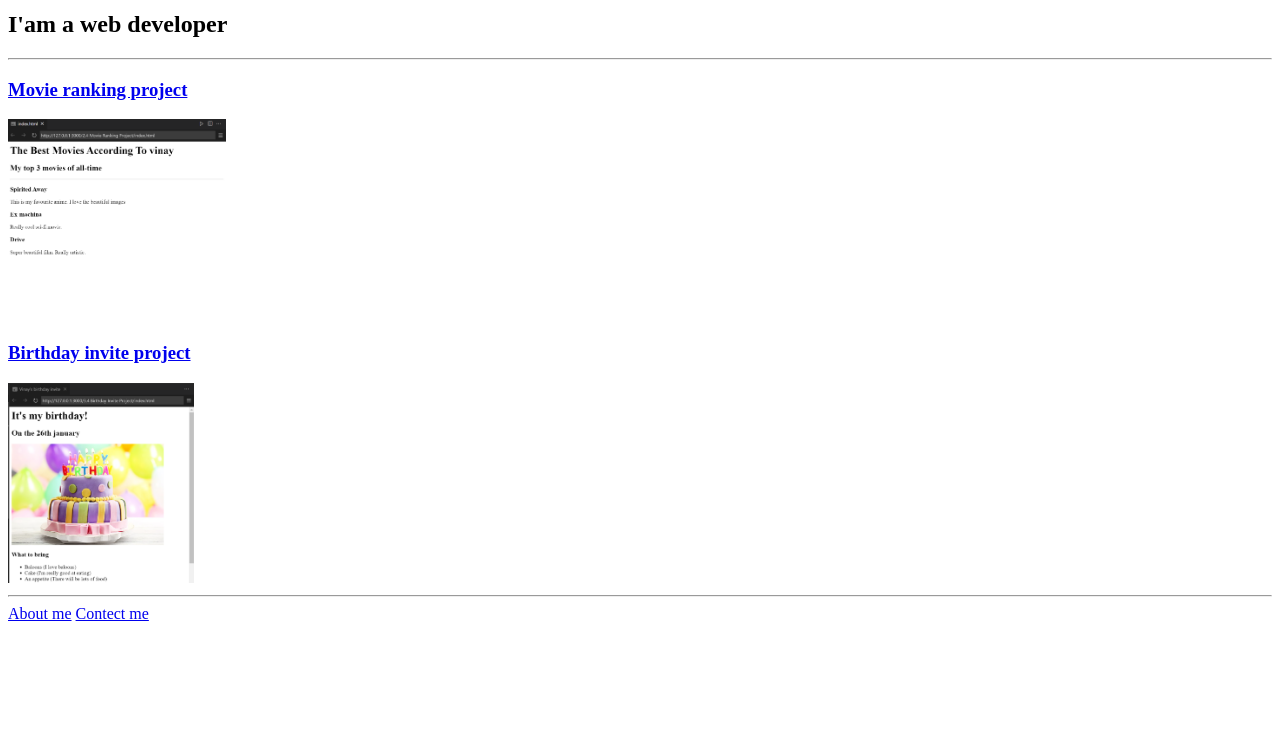
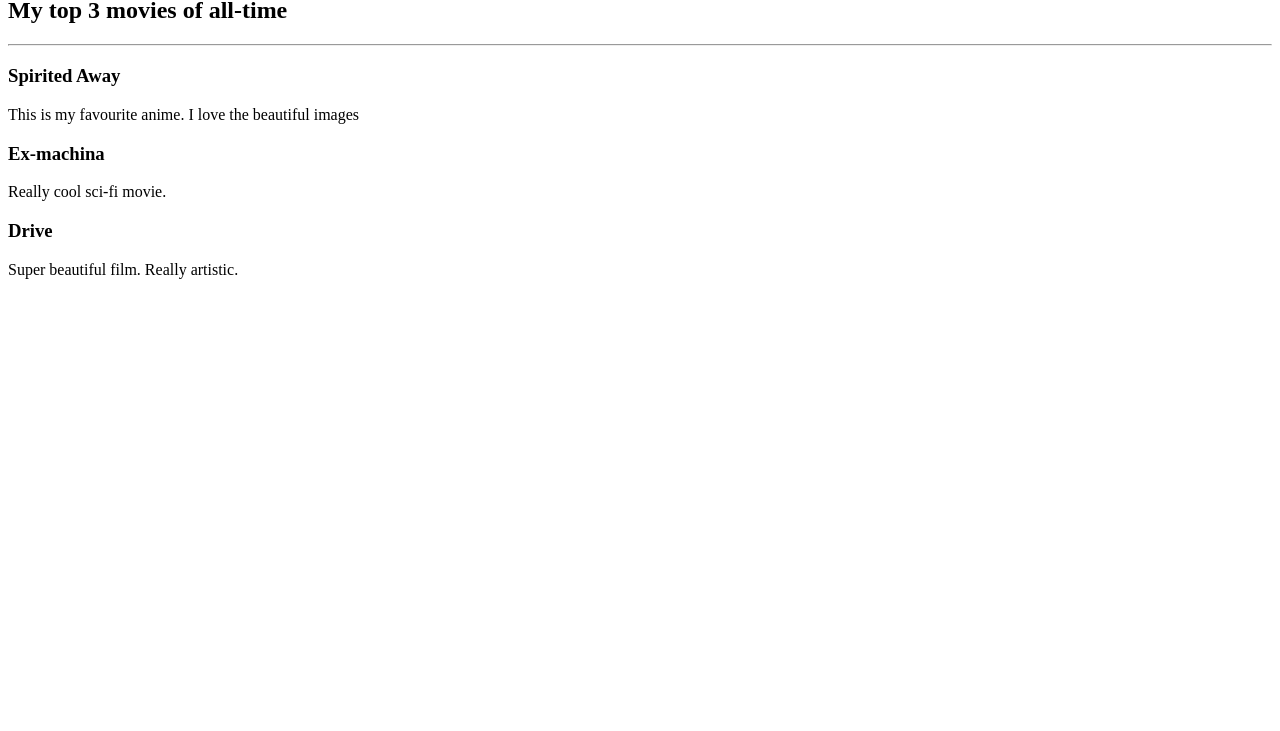
Before and after one commit to vinaygh26/porfolio.html, a plain HTML site: page index.html in a window 1280 px wide. Shown: the part 69-800 px from the top of the page. Drawn offline with Linux system fonts and the light colour scheme.

Commit message:
Add files via upload

```diff
--- a/index.html
+++ b/index.html
@@ -1,34 +1,12 @@
-<!-- TODO 1: Create the HTML Boilerplate -->
-<!DOCTYPE html>
-<html lang="en">
-<head>
-    <meta charset="UTF-8">
-    <meta name="viewport" content="width=device-width, initial-scale=1.0">
-    <title>vinay's portfolio</title>
-</head>
+<!-- Write your code below -->
+<h1>The Best Movies According To vinay </h1>
+<h2>My top 3 movies of all-time</h2>
 
- <h1>Vinay's portfolio</h1>
- <h2>I'am a web developer</h2>
- <hr>
- <h3><a href="./public/movie-ranking.html">Movie ranking project</a></h3>
- <img src="./assets/images/movie ranking.png" height="200" alt="movie ranking project image">
- <h3><a href="./public/birthday-invite.html">Birthday invite project</a></h3>
- <img src="./assets/images/birthday invite.png" height="200" alt="Birthday invite project image">
- <hr>
- <a href="./public/about.html">About me</a>
- <a href="./public/contact.html">Contect me</a>
-</body>
-</html>
-<!-- TODO 2: Add Your previous projects' HTML into the public folder -->
+<hr>
 
-<!-- TODO 3: Take screenshots of your project previews and add the images to the images folder -->
-
-<!-- TODO 4: Add titles/subtitles etc. -->
-
-<!-- TODO 5: Add a link to the project pages -->
-
-<!-- TODO 6: Add images to show the project previews
-HINT for TODO 6: You can use the height attribute set to 200 to make the image smaller:
-https://developer.mozilla.org/en-US/docs/Web/HTML/Element/img#attr-height -->
-
-<!-- TODO 7: Add the Contact Me and About Me page links -->
+<h3>Spirited Away</h3>
+<p>This is my favourite anime. I love the beautiful images</p>
+<h3>Ex-machina</h3>
+<p>Really cool sci-fi movie.</p>
+<h3>Drive</h3>
+<p>Super beautiful film. Really artistic.</p>
```
Also changed, not shown: solution.html (+34 -19 lines), goal.png.
